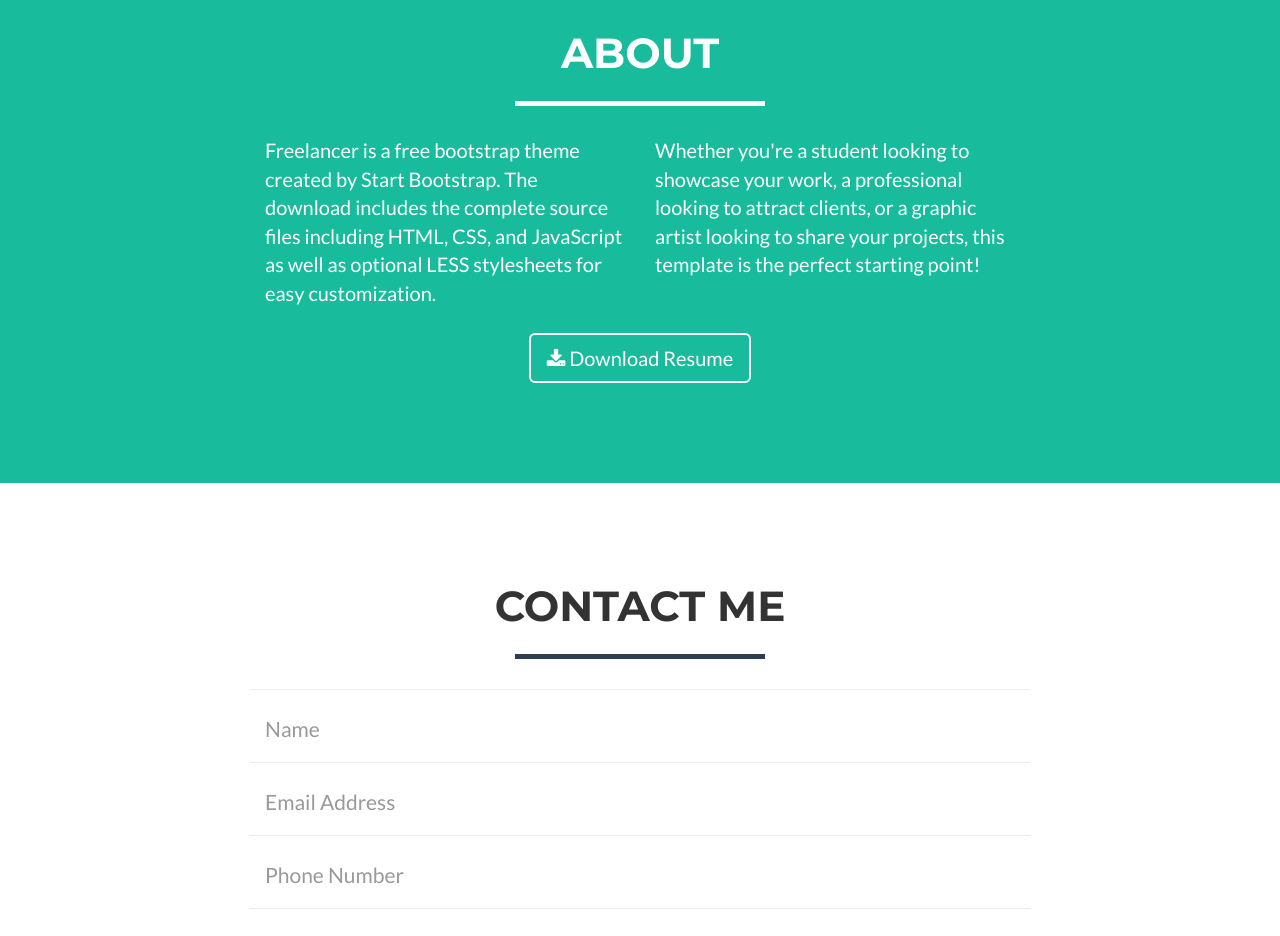
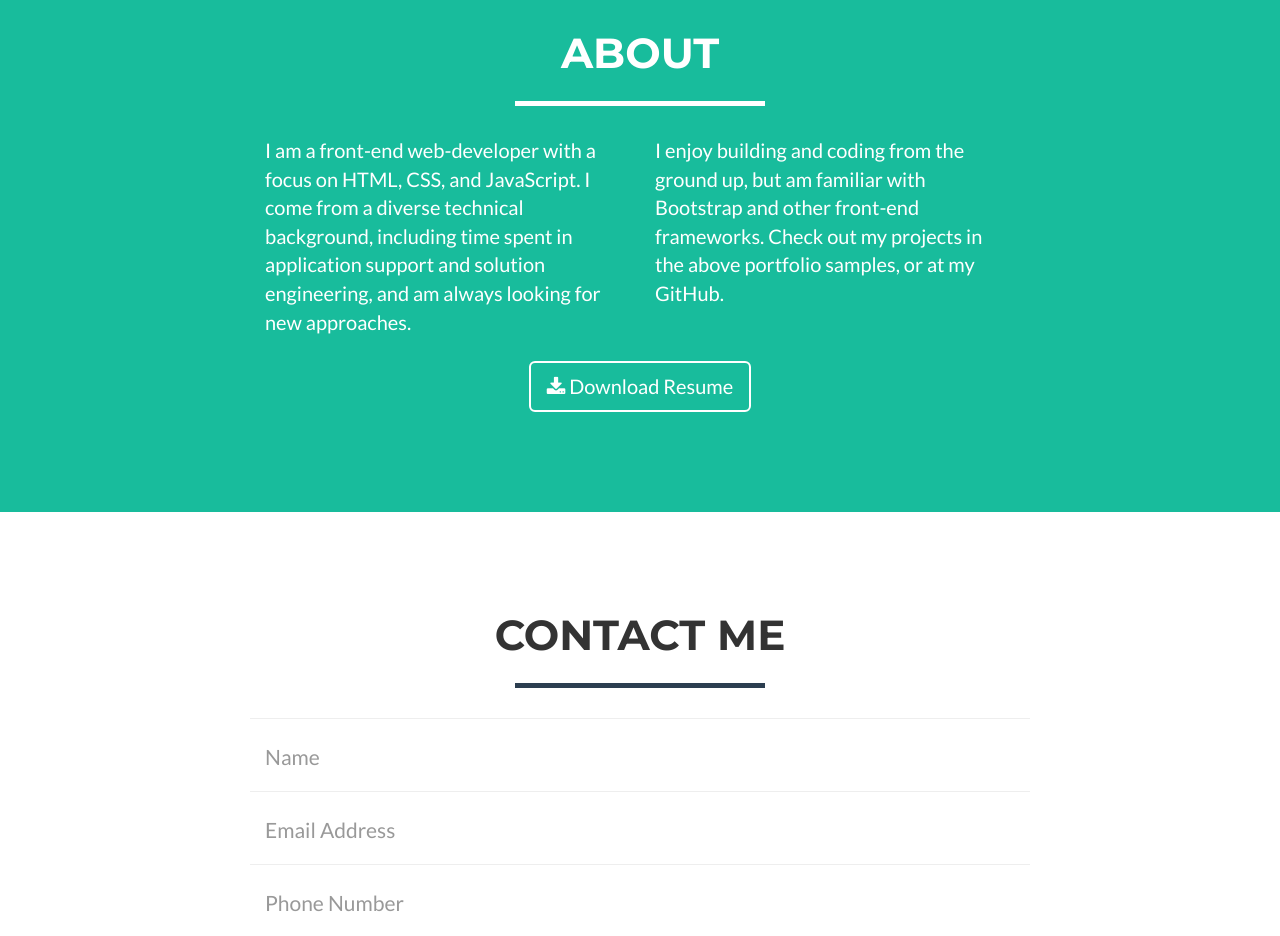
Before and after one commit to whysgai/portfolioSite, a website: page index.html in a window 1280 px wide. Shown: the part 1780-2716 px from the top of the page. Drawn offline with nearby package versions, Linux system fonts and the light colour scheme.

Commit message:
updated about me section

```diff
--- a/index.html
+++ b/index.html
@@ -148,10 +148,10 @@
             </div>
             <div class="row">
                 <div class="col-lg-4 col-lg-offset-2">
-                    <p>Freelancer is a free bootstrap theme created by Start Bootstrap. The download includes the complete source files including HTML, CSS, and JavaScript as well as optional LESS stylesheets for easy customization.</p>
+                    <p>I am a front-end web-developer with a focus on HTML, CSS, and JavaScript. I come from a diverse technical background, including time spent in application support and solution engineering, and am always looking for new approaches.</p>
                 </div>
                 <div class="col-lg-4">
-                    <p>Whether you're a student looking to showcase your work, a professional looking to attract clients, or a graphic artist looking to share your projects, this template is the perfect starting point!</p>
+                    <p>I enjoy building and coding from the ground up, but am familiar with Bootstrap and other front-end frameworks. Check out my projects in the above portfolio samples, or at my GitHub.</p>
                 </div>
                 <div class="col-lg-8 col-lg-offset-2 text-center">
                     <a href="#" class="btn btn-lg btn-outline">
```
